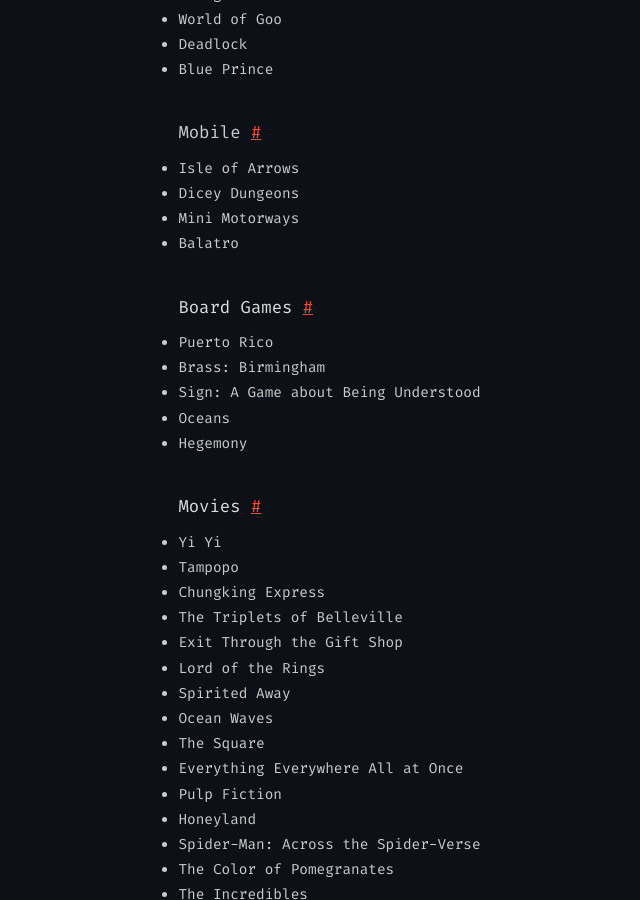
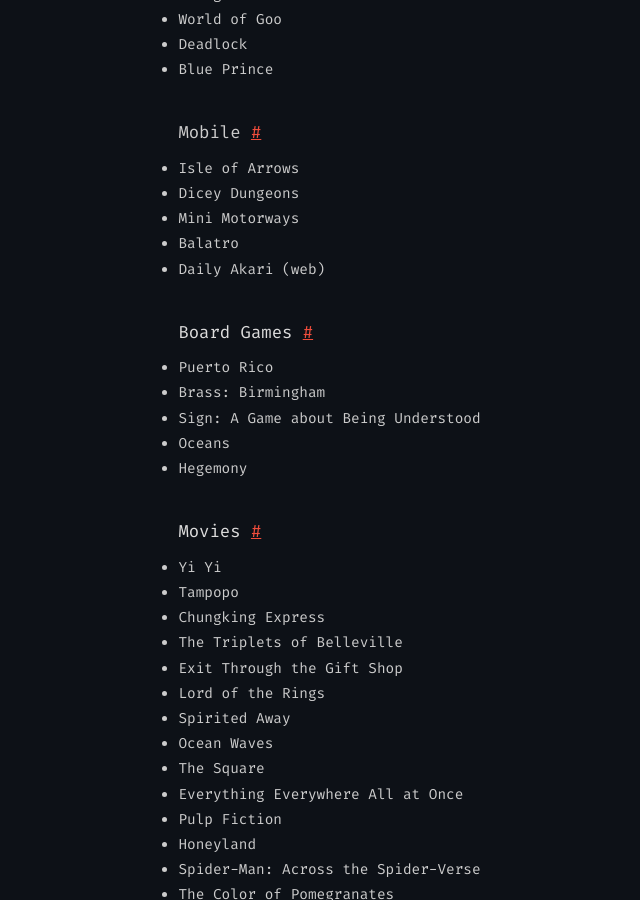
Before and after one commit to sourencho/sourencho.github.io, a Jekyll site: the page built from favorites.md, in a window 1280 px wide and 900 px high, scrolled down 1203 px. Shown: the whole window, without its empty margins (152-792 px from the left). Built offline with Jekyll 4.4.1, drawn with Linux system fonts in a browser that asks for light colours; some of the changed text lies outside the part shown.

Commit message:
Update favorites.md

```diff
--- a/favorites.md
+++ b/favorites.md
@@ -54,6 +54,7 @@
 - Dicey Dungeons
 - Mini Motorways
 - Balatro
+- Daily Akari (web)
 
 ### Board Games
 - Puerto Rico
@@ -154,4 +155,3 @@
 - 服部グラフィクス (Hattori2000)
 - Scott Higginbotham
 - Alariko
-m
```
Also changed, not shown: other parts of favorites.md (+1 -1 lines).
